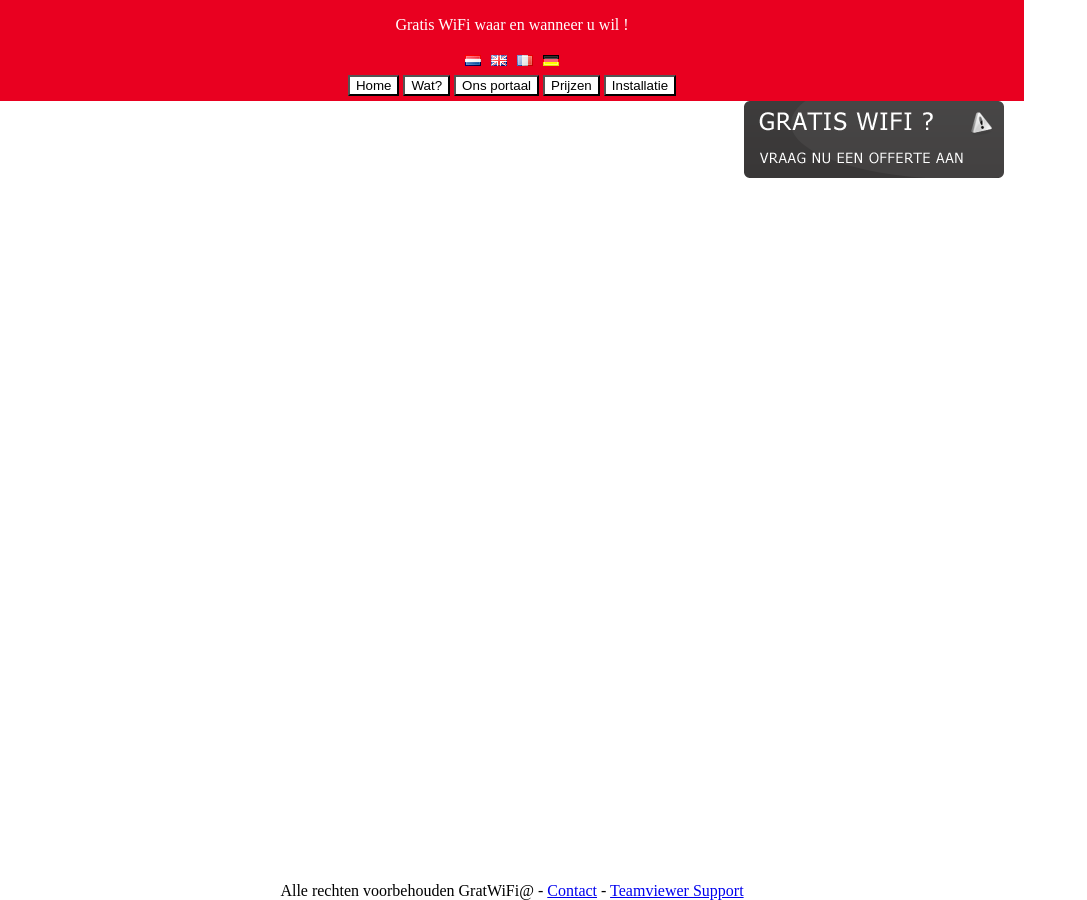
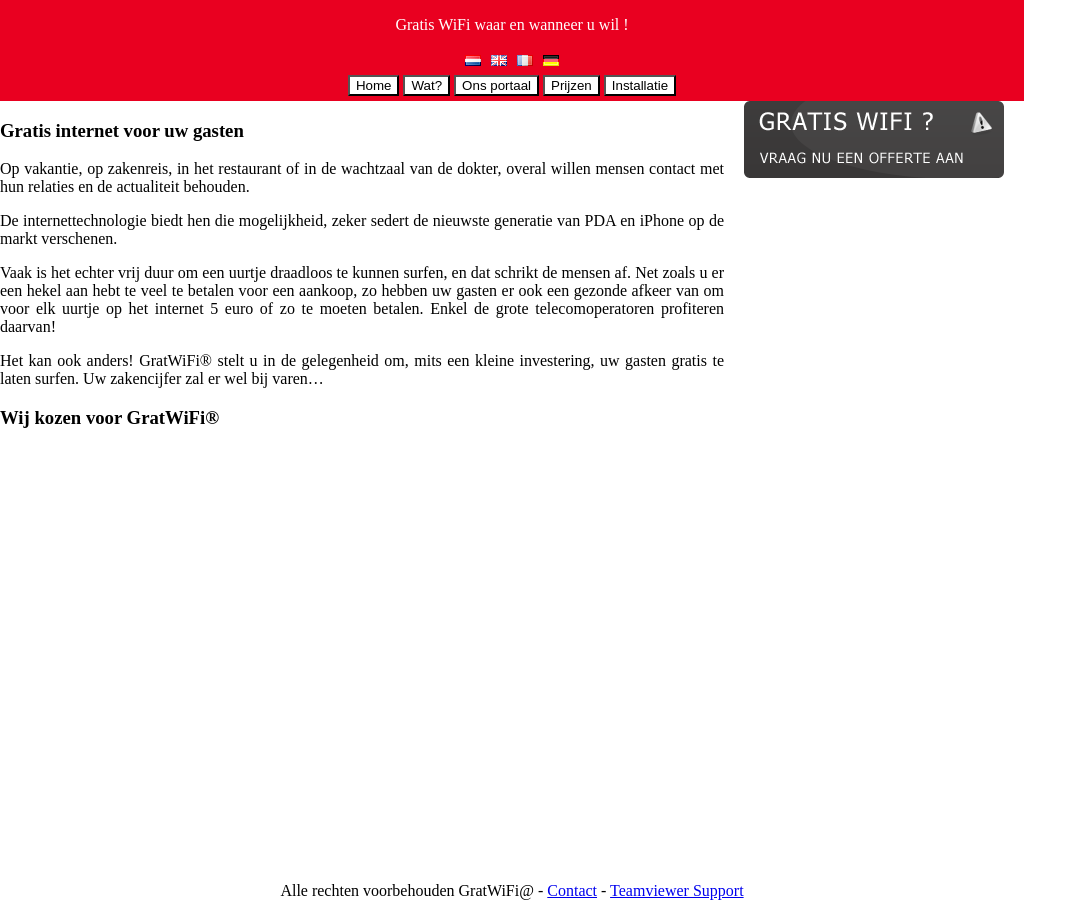
Before and after one commit to Herman-verschooten-bvba/StageGratwfi, a Jekyll site: the page built from nl.md, in a window 1280 px wide. Shown: the whole page, without its empty margins (0-1087 px from the left). Built offline with Jekyll 4.4.1, drawn with Linux system fonts in a browser that asks for light colours; our own code applies the rules of GitHub Pages for plain Markdown files.

Commit message:
improved layout and added text for the nl page

```diff
--- a/_layouts/default.html
+++ b/_layouts/default.html
@@ -25,7 +25,7 @@
 			</header>
 			<main>
 			<section id="content">
-			<div id="content">
+			<div id="layoutContent">
 				{{ content }}
 			</div>
 			</section>
--- a/layout.scss
+++ b/layout.scss
@@ -51,11 +51,18 @@ main {
 
 #content {
   flex: 1;
+	text-align: center;
 }
 
 aside {
   text-align: center;
 }
+}
+
+
+
+#layoutContent{
+	text-align: justify;
 }
 
 footer {
--- a/nl.md
+++ b/nl.md
@@ -1,3 +1,15 @@
 ---
 layout: default
 ---
+
+### Gratis internet voor uw gasten
+
+Op vakantie, op zakenreis, in het restaurant of in de wachtzaal van de dokter, overal willen mensen contact met hun relaties en de actualiteit behouden.
+
+De internettechnologie biedt hen die mogelijkheid, zeker sedert de nieuwste generatie van PDA en iPhone op de markt verschenen.
+
+Vaak is het echter vrij duur om een uurtje draadloos te kunnen surfen, en dat schrikt de mensen af. Net zoals u er een hekel aan hebt te veel te betalen voor een aankoop, zo hebben uw gasten er ook een gezonde afkeer van om voor elk uurtje op het internet 5 euro of zo te moeten betalen. Enkel de grote telecomoperatoren profiteren daarvan!
+
+Het kan ook anders! GratWiFi® stelt u in de gelegenheid om, mits een kleine investering, uw gasten gratis te laten surfen. Uw zakencijfer zal er wel bij varen…
+
+### Wij kozen voor GratWiFi®
```
